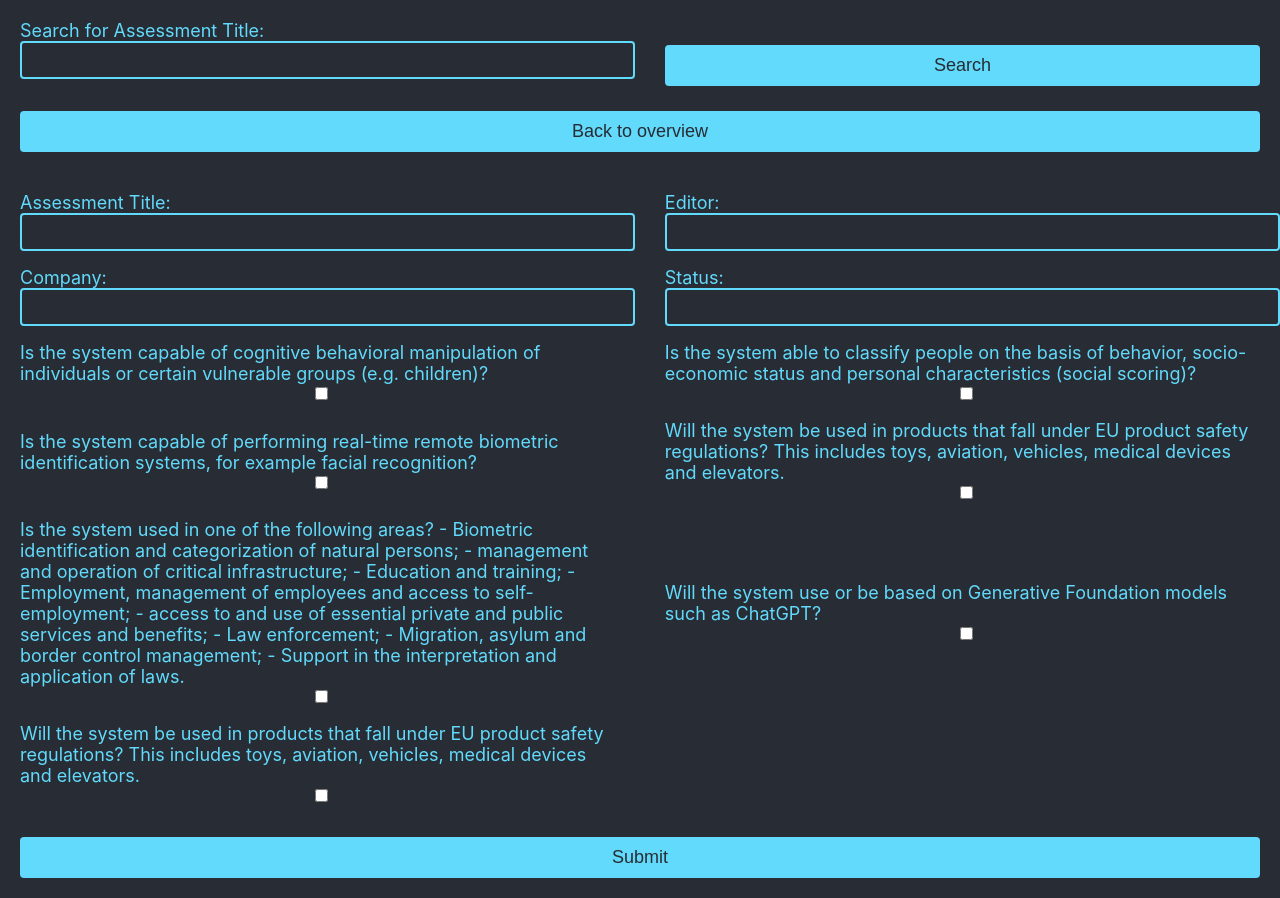
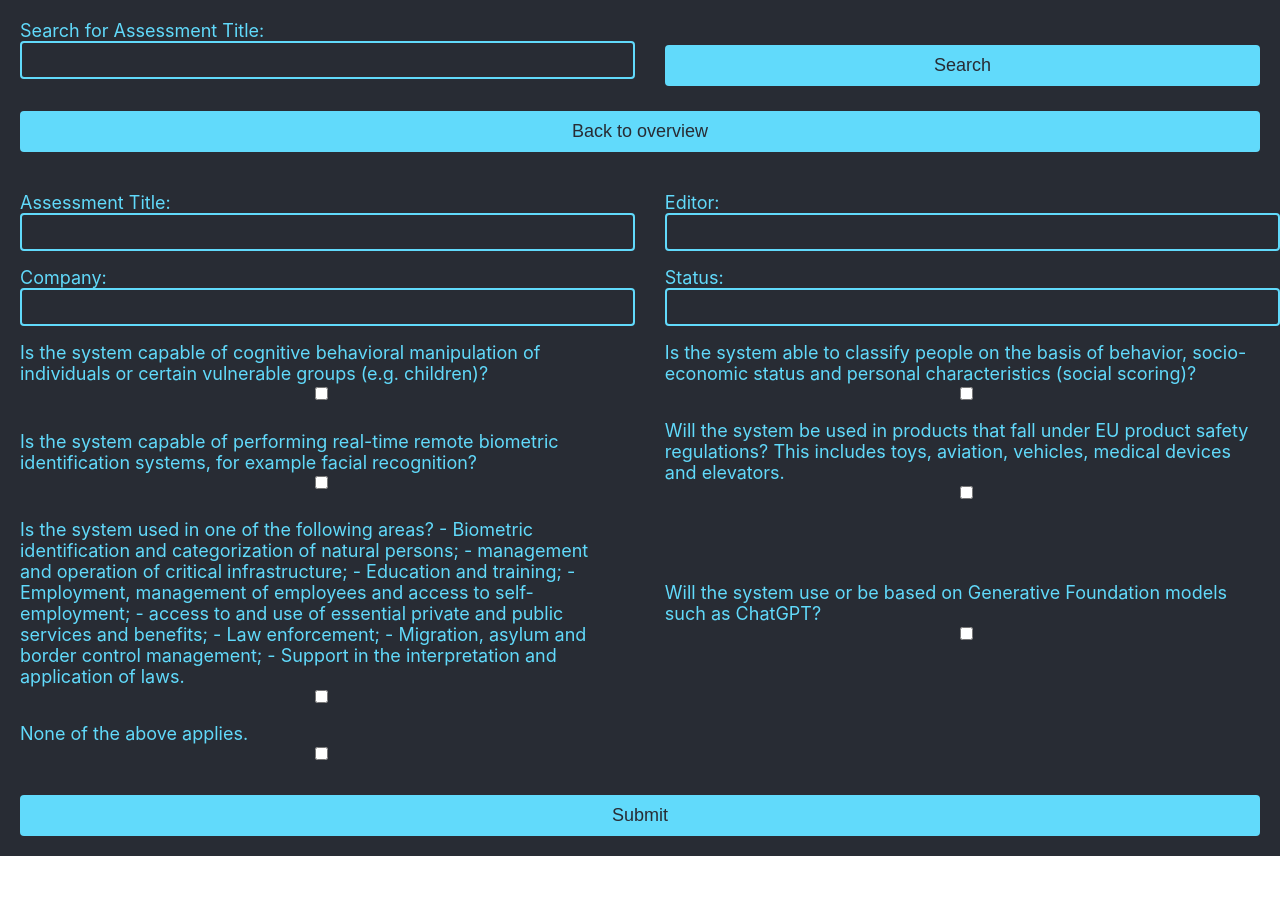
Before and after one commit to JulianKle/cappstone-trial-react, a React (Create React App) app: page / in a window 1280 px wide. After the commit the page ends 856 px from the top, so only its background shows below. Built offline with nearby package versions, Linux system fonts and the light colour scheme.

Commit message:
Changes to result logic - results are displayed in card section

```diff
--- a/src/App.js
+++ b/src/App.js
@@ -3,7 +3,6 @@ import { Formular } from "./components/formular/Formular.js";
 import { Card } from "./components/card/Card.js";
 import { uid } from "uid";
 import { SearchAssessment } from "./components/searchAssessment/SearchAssessment";
-import { Checkbox } from "./components/RiskAssessment/RiskAssessment.js";
 
 function App() {
   const [assessments, setAssessments] = useState([]);
@@ -39,6 +38,8 @@ function App() {
     setFilterNoYes(true);
   }
 
+  console.log(assessments);
+
   return (
     <>
       <SearchAssessment
--- a/src/components/card/Card.js
+++ b/src/components/card/Card.js
@@ -57,6 +57,21 @@ export function Card({ assessments, onDeleteAssessment }) {
             <li>{assessment.editor}</li>
             <li>{assessment.company}</li>
           </ul>
+          {assessment.cognitiveBehavior ||
+          assessment.socialScoring ||
+          assessment.biometricIdentification ? (
+            <p>Result: Unacceptable Risk</p>
+          ) : assessment.useUnderSafetyRegulation ||
+            assessment.useInCertainArea ? (
+            <p>Result: High Risk</p>
+          ) : assessment.useGenAI ? (
+            <p>Result: Only use of GenAI. Extended transparency obligations.</p>
+          ) : assessment.noneAboveApplies ? (
+            <p>
+              Result: No special classification. Only minor transparency
+              obligations.
+            </p>
+          ) : null}
           <button onClick={() => onDeleteAssessment(assessment.id)}>X</button>
         </CardSection>
       ))}
--- a/src/components/formular/Formular.js
+++ b/src/components/formular/Formular.js
@@ -198,11 +198,7 @@ export function Formular({ handleNewAssessment }) {
         />{" "}
       </FormField>
       <FormField>
-        <label htmlFor="noneAboveApplies">
-          Will the system be used in products that fall under EU product safety
-          regulations? This includes toys, aviation, vehicles, medical devices
-          and elevators.
-        </label>
+        <label htmlFor="noneAboveApplies">None of the above applies.</label>
         <input
           id="noneAboveApplies"
           name="noneAboveApplies"
```
Also changed, not shown: src/components/result/result.js (added).
